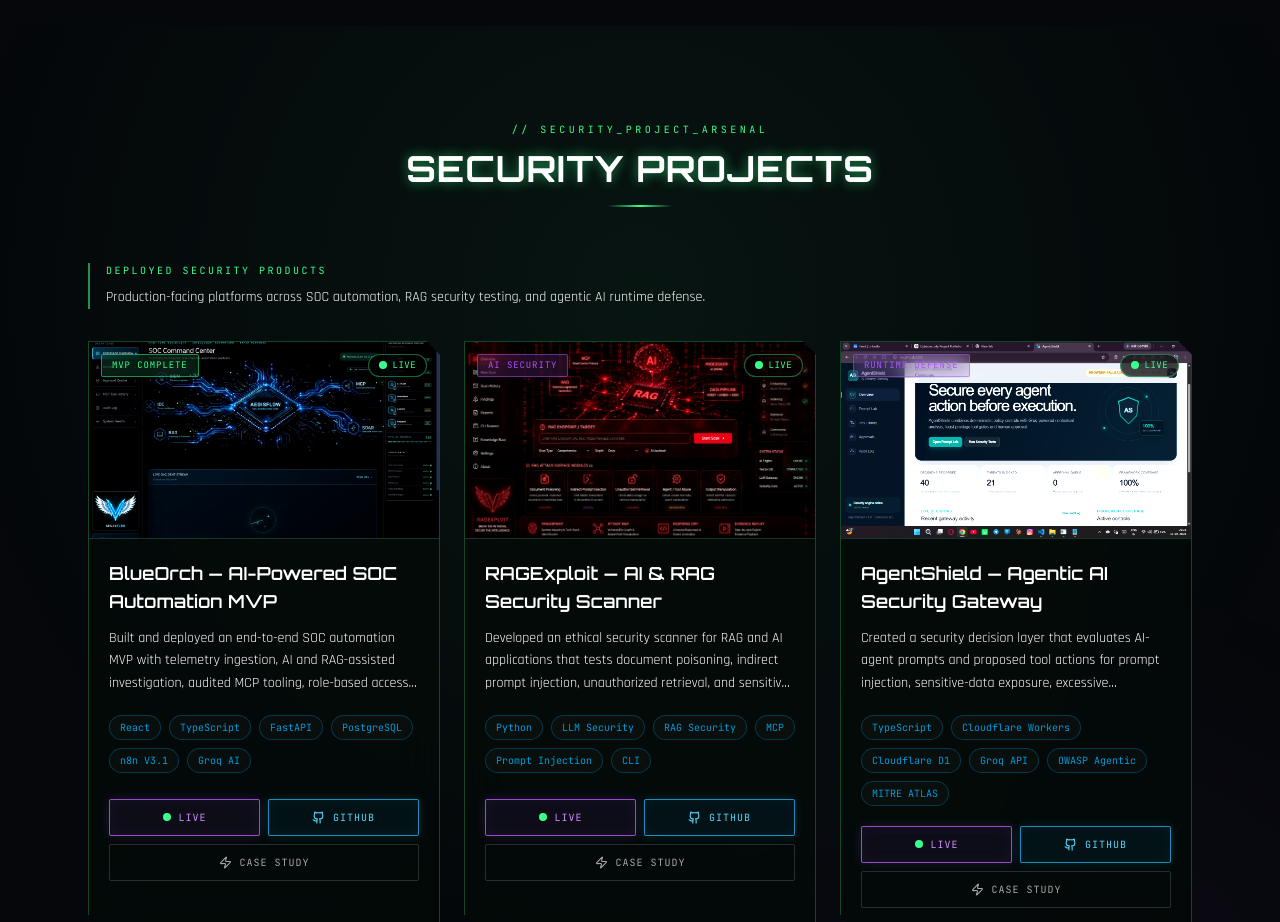
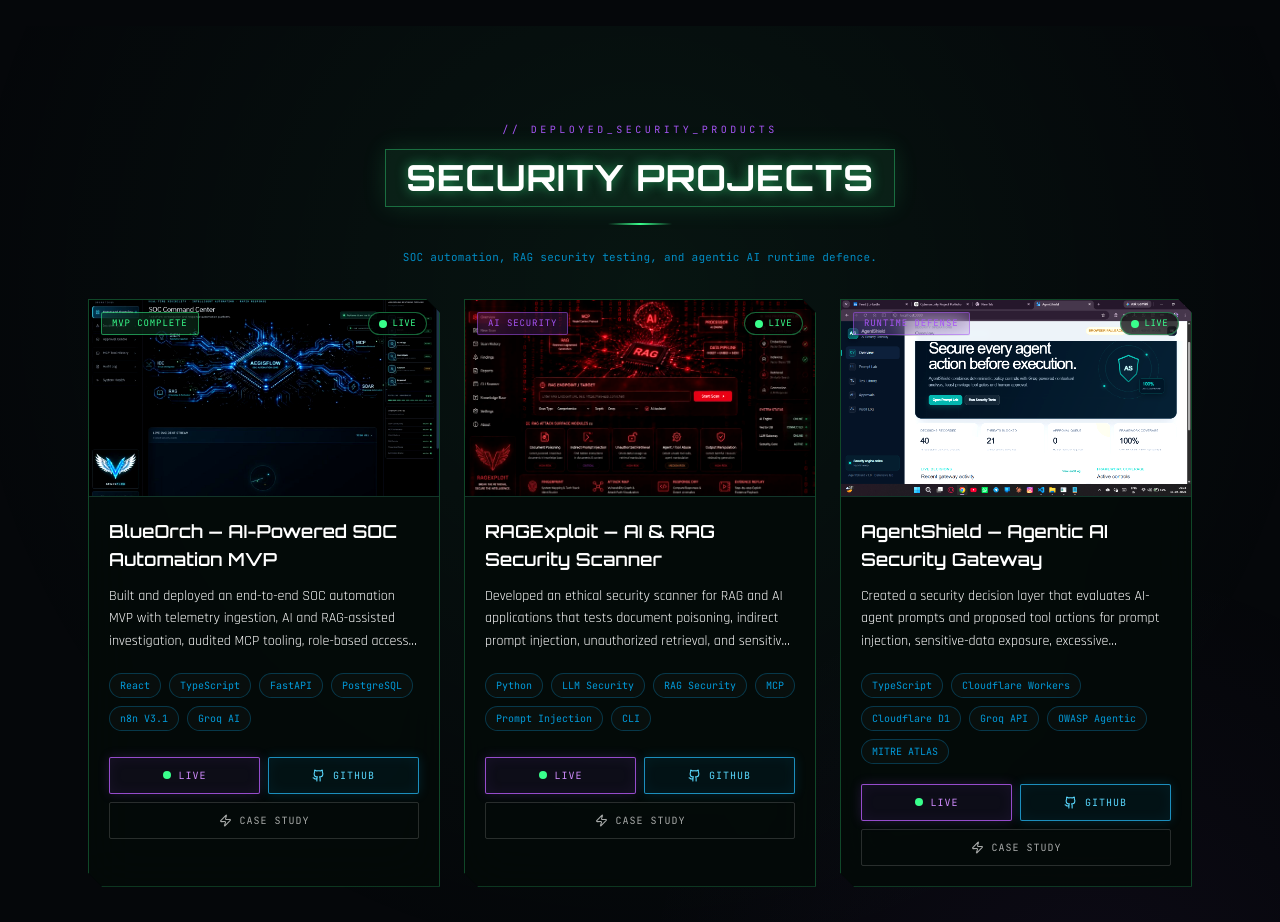
Before and after one commit to vasanth-void-0x/VASANTH-portfolio, a Next.js app: page / in a window 1280 px wide. Shown: the part 3220-4142 px from the top of the page. Built offline with nearby package versions, Linux system fonts and the light colour scheme.

Commit message:
style: highlight cybersecurity projects heading

```diff
--- a/components/Projects.tsx
+++ b/components/Projects.tsx
@@ -182,14 +182,11 @@
     <section id="projects" className="relative overflow-hidden">
       <div className="absolute inset-0 bg-[radial-gradient(circle_at_50%_12%,rgba(57,255,140,0.06),transparent_34%),radial-gradient(circle_at_85%_45%,rgba(168,85,247,0.05),transparent_28%)]" />
       <div className="relative z-10 mx-auto max-w-6xl px-6 py-24">
-        <SectionHeading eyebrow="// SECURITY_PROJECT_ARSENAL" title="Security Projects" accent="neon" />
+        <SectionHeading eyebrow="// DEPLOYED_SECURITY_PRODUCTS" title="Security Projects" accent="neon" eyebrowAccent="signal" highlight />
 
-        <div className="mb-8 mt-4 flex flex-col gap-2 border-l-2 border-neon/55 pl-4">
-          <span className="font-mono text-[10px] uppercase tracking-[0.25em] text-neon">Deployed Security Products</span>
-          <p className="max-w-2xl text-sm leading-relaxed text-white/48">
-            Production-facing platforms across SOC automation, RAG security testing, and agentic AI runtime defense.
-          </p>
-        </div>
+        <p className="mx-auto mb-8 mt-[-2rem] max-w-2xl text-center font-mono text-[11px] leading-relaxed tracking-wide text-volt/75">
+          SOC automation, RAG security testing, and agentic AI runtime defence.
+        </p>
 
         <div className="grid items-stretch gap-6 lg:grid-cols-3">
           {featuredProjects.map((project, index) => (
```
